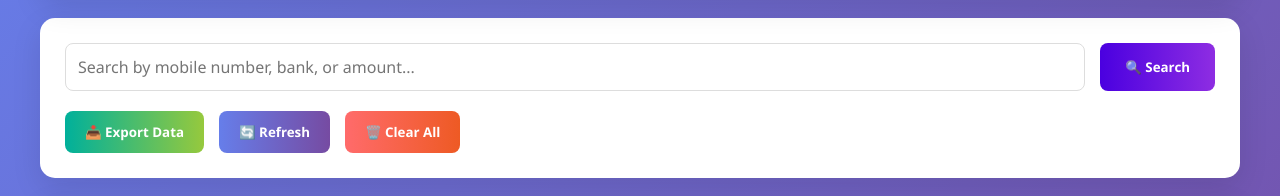
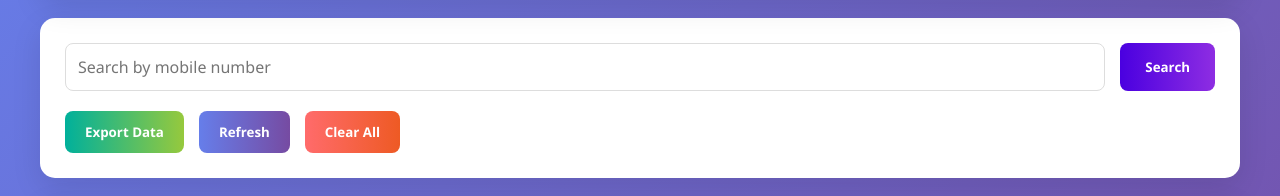
Before and after one commit to paskuser/pay.courier.online, a plain HTML site: page Admin.html in a window 1280 px wide. Shown: the part 150-346 px from the top of the page. Drawn offline with Linux system fonts and the light colour scheme; no server answers.

Commit message:
Update Admin.html

```diff
--- a/Admin.html
+++ b/Admin.html
@@ -341,20 +341,16 @@
         <!-- Controls Section -->
         <div class="controls">
             <div class="search-section">
-                <input type="text" id="searchInput" class="search-input" placeholder="Search by mobile number, bank, or amount...">
-                <button class="search-btn" onclick="searchUsers()">
-                    🔍 Search
+                <input type="text" id="searchInput" class="search-input" placeholder="Search by mobile number">
+                <button class="search-btn" onclick="searchUsers()">Search
                 </button>
             </div>
             <div class="action-buttons">
-                <button class="action-btn export-btn" onclick="exportData()">
-                    📥 Export Data
+                <button class="action-btn export-btn" onclick="exportData()">Export Data
                 </button>
-                <button class="action-btn refresh-btn" onclick="loadUsers()">
-                    🔄 Refresh
+                <button class="action-btn refresh-btn" onclick="loadUsers()">Refresh
                 </button>
-                <button class="action-btn clear-btn" onclick="clearAllData()">
-                    🗑️ Clear All
+                <button class="action-btn clear-btn" onclick="clearAllData()">Clear All
                 </button>
             </div>
         </div>
@@ -398,7 +394,5 @@
             </div>
         </div>
     </div>
-
-
 </body>
 </html>
```
